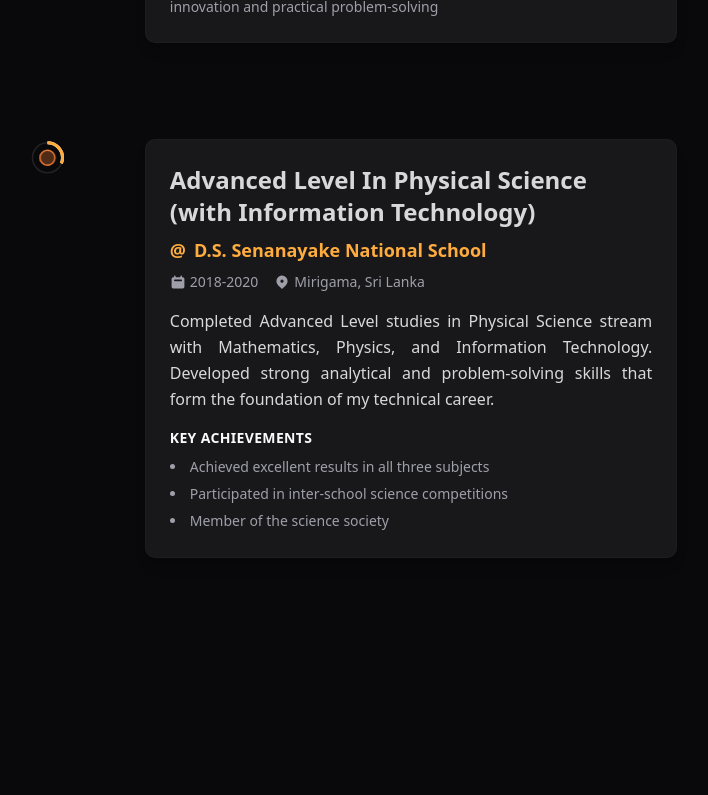
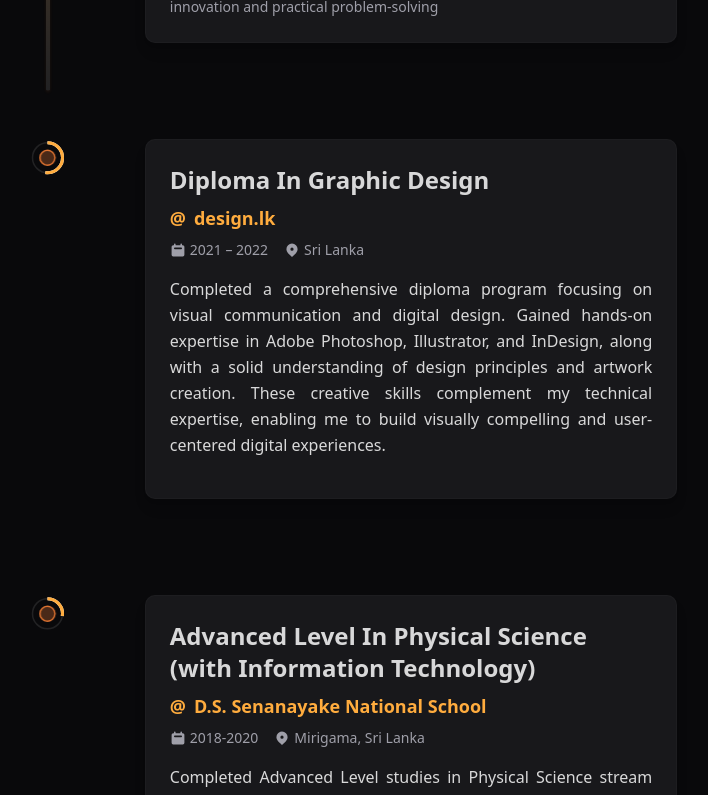
Before and after one commit to itswijay/portfolio, a Next.js app: page /about in a window 1280 px wide. Shown: the part 2560-3355 px from the top of the page, without its empty margins (229-937 px from the left). Built offline with nearby package versions, Linux system fonts and the light colour scheme.

Commit message:
add Diploma in Graphic Design to the Education section

```diff
--- a/src/components/Education.jsx
+++ b/src/components/Education.jsx
@@ -127,6 +127,14 @@ const Education = () => {
           />
 
           <Details
+            degree="Diploma in Graphic Design"
+            school="design.lk"
+            time="2021 – 2022"
+            address="Sri Lanka"
+            description="Completed a comprehensive diploma program focusing on visual communication and digital design. Gained hands-on expertise in Adobe Photoshop, Illustrator, and InDesign, along with a solid understanding of design principles and artwork creation. These creative skills complement my technical expertise, enabling me to build visually compelling and user-centered digital experiences."
+          />
+
+          <Details
             degree={
               <>
                 Advanced Level in Physical Science
```
